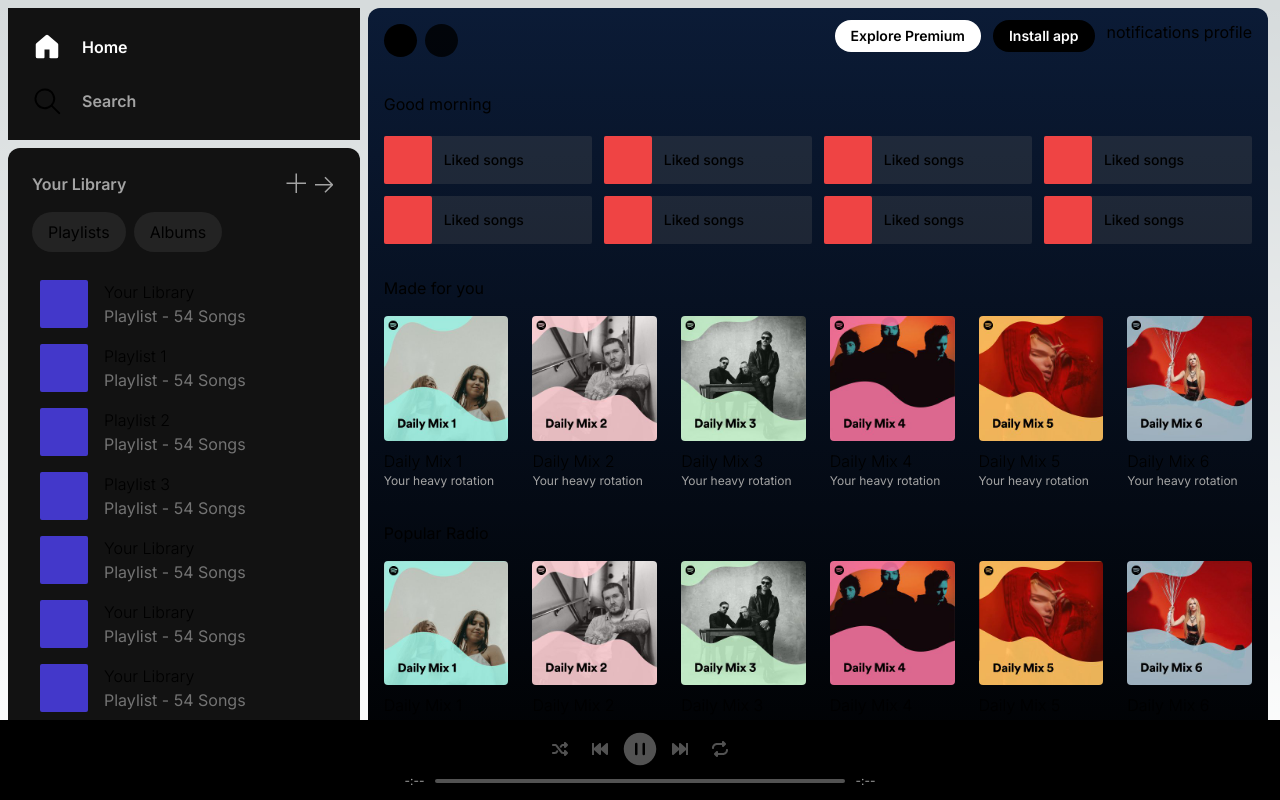
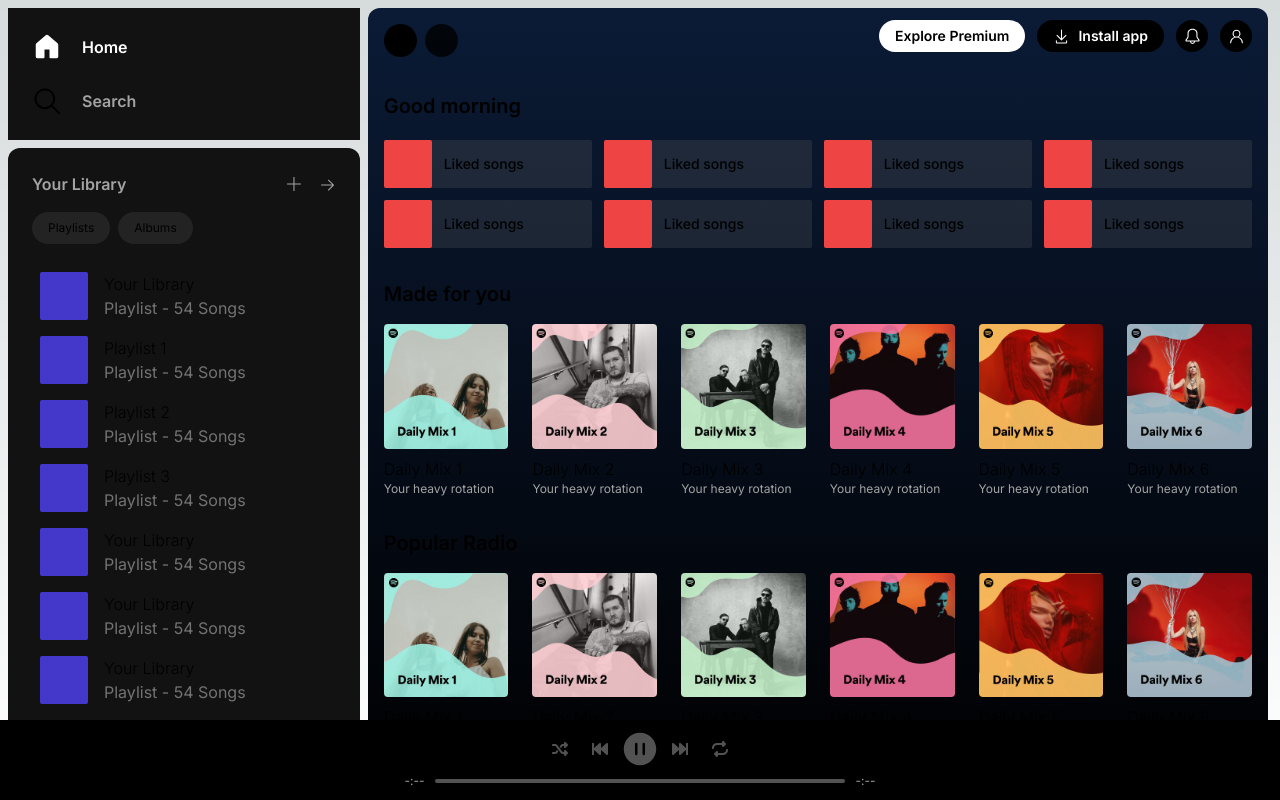
Before and after one commit to HeyEbb/Spotify, a Next.js app: page / in a window 1280 px wide. Built offline with nearby package versions, Linux system fonts and the light colour scheme.

Commit message:
✨ Add 'download', profile, and notification buttons.x

```diff
--- a/app/globals.css
+++ b/app/globals.css
@@ -37,7 +37,7 @@
 }
 
 h2 {
-  @apply text-balance text-3xl font-bold;
+  @apply text-balance text-xl font-semibold;
 }
 
 h3 {
--- a/app/page.tsx
+++ b/app/page.tsx
@@ -14,13 +14,20 @@
 import YourLibrary from "./components/your-library/YourLibrary";
 import { FaFastBackward, FaFastForward } from "react-icons/fa";
 import { FaRepeat, FaShuffle } from "react-icons/fa6";
-import { GoHomeFill, GoSearch } from "react-icons/go";
+import {
+  GoBell,
+  GoDownload,
+  GoHomeFill,
+  GoPerson,
+  GoSearch,
+} from "react-icons/go";
 
 export default function Home() {
   return (
     <main className="flex min-h-screen flex-row">
+      {/* --------------------------------- sidebar -------------------------------- */}
       <div className="m-2 flex w-4/12 min-w-[300px] flex-col gap-2 xl:w-[500px]">
-        <section className="bg-sidebar flex flex-col gap-6 p-6">
+        <section className="flex flex-col gap-6 bg-sidebar p-6">
           <span className="flex items-center gap-5 text-white">
             <GoHomeFill size={30} />
             <h3 className="font-semibold">Home</h3>
@@ -31,26 +38,26 @@
           </span>
         </section>
 
-        <section className="bg-sidebar h-full rounded-xl p-6">
+        <section className="h-full rounded-xl bg-sidebar p-6">
           <div className="flex w-full justify-between">
             <h3 className="font-semibold text-neutral-400">Your Library</h3>
-            <span className="flex w-2/12 items-center justify-between text-neutral-400">
+            <span className="flex w-[50px] items-center justify-between text-neutral-400">
               <VscAdd
-                size={24}
+                size={17}
                 className="transition duration-300 ease-in-out hover:text-neutral-100"
               />
               <VscArrowRight
-                size={24}
+                size={17}
                 className="transition duration-300 ease-in-out hover:text-neutral-100"
               />
             </span>
           </div>
           <div className="flex flex-col">
-            <div className="mt-4 flex gap-2">
-              <button className="bg-side_badge rounded-full px-4 py-2 ">
+            <div className="mt-4 flex gap-2 text-xs">
+              <button className="rounded-full bg-side_badge px-4 py-2 ">
                 Playlists
               </button>
-              <button className="bg-side_badge rounded-full px-4 py-2">
+              <button className="rounded-full bg-side_badge px-4 py-2">
                 Albums
               </button>
             </div>
@@ -59,6 +66,7 @@
         </section>
       </div>
 
+      {/* --------------------------------- main content -------------------------------- */}
       <div className="me-3 mt-2 w-8/12 xl:w-full">
         <section className="h-full rounded-xl bg-gradient-to-b from-[#0b1b36] to-[#000] px-4 pt-3">
           <div className="flex w-full items-center justify-between">
@@ -77,17 +85,23 @@
               <button className="h-8 rounded-full bg-white px-4 text-sm font-semibold text-black">
                 Explore Premium
               </button>
-              <button className="h-8 rounded-full bg-black px-4 text-sm font-semibold text-white">
+              <button className="flex h-8 items-center justify-center gap-2 rounded-full bg-black px-4 text-sm font-semibold text-white">
+                <GoDownload size={17} />
                 Install app
               </button>
-              <span>notifications profile</span>
+              <button className="flex h-8 w-8 items-center justify-center rounded-full bg-black text-sm font-semibold text-white">
+                <GoBell size={17} />
+              </button>
+              <button className="flex h-8 w-8 items-center justify-center rounded-full bg-black text-sm font-semibold text-white">
+                <GoPerson size={17} />
+              </button>
             </div>
           </div>
-          <h3 className="mb-4 mt-8">Good morning</h3>
+          <h2 className="mb-4 mt-8">Good morning</h2>
           <MiniCard />
-          <h3 className="mb-4 mt-8">Made for you</h3>
+          <h2 className="mb-4 mt-8">Made for you</h2>
           <MadeForYou />
-          <h3 className="mb-4 mt-8">Popular Radio</h3>
+          <h2 className="mb-4 mt-8">Popular Radio</h2>
           <MadeForYou />
         </section>
       </div>
```
